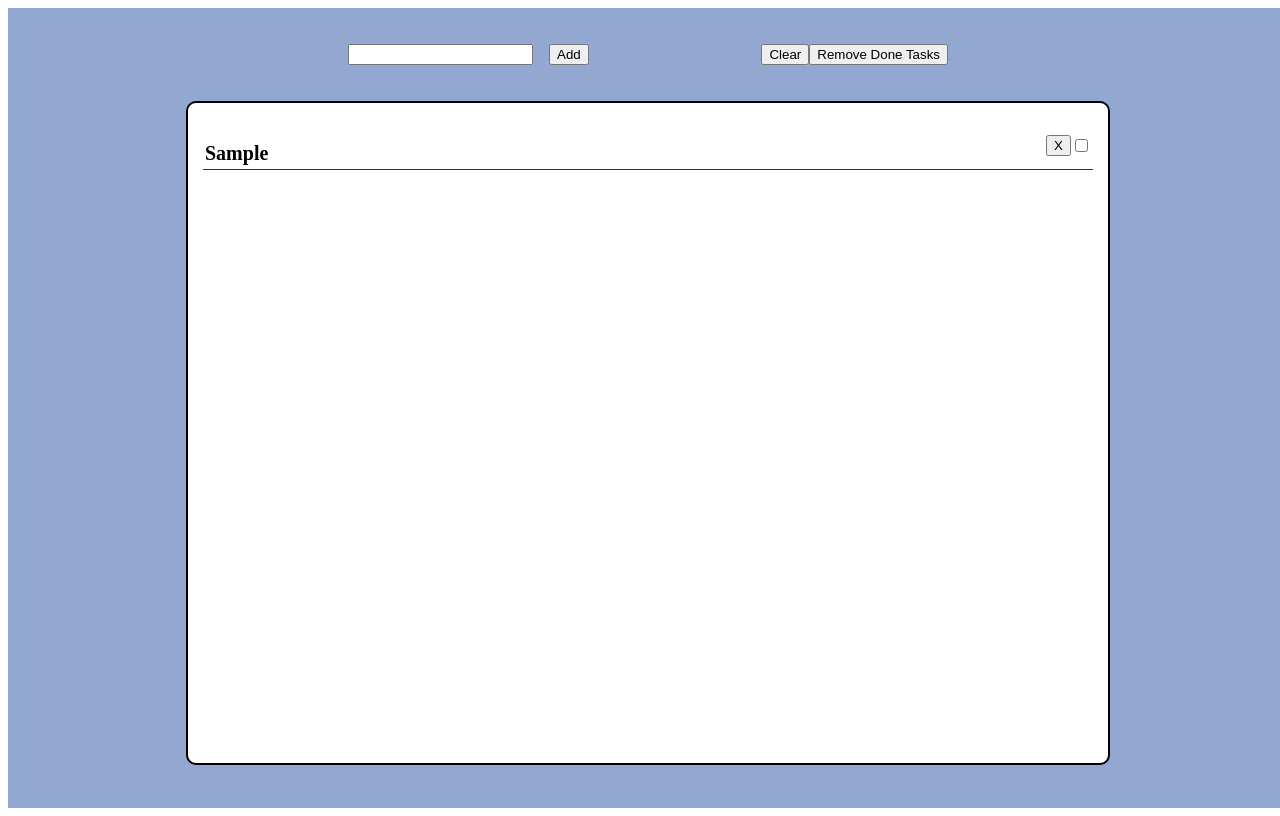
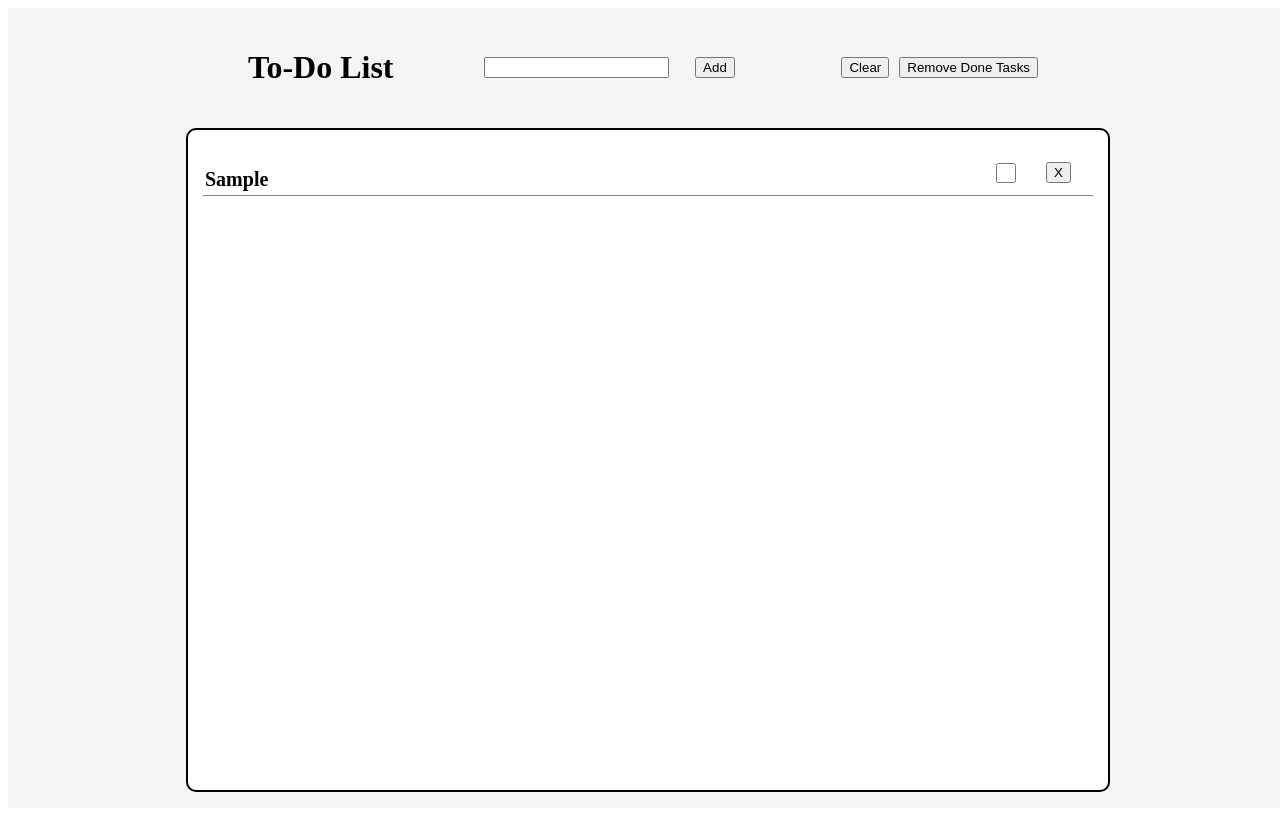
Before and after one commit to UP419/to-do, a React (Vite) app: page / in a window 1280 px wide. Both pictures are taken after typing "Sample" into the empty fields and a click on the button "Add". Built offline with nearby package versions, Linux system fonts and the light colour scheme.

Commit message:
small changes

```diff
--- a/src/App.tsx
+++ b/src/App.tsx
@@ -29,6 +29,12 @@ function App() {
         setInputText(e.target.value);
     }
 
+    const handleKeyDown = (e) => {
+        if (e.key === "Enter") {
+            handleClick();
+        }
+    }
+
     const handleClear = () => {
         setToDoArray([]);
     }
@@ -55,7 +61,8 @@ function App() {
     return (
         <div className="container">
             <div className="header">
-                <input value={inputText} onChange={handleInputChange}/>
+                <h1>To-Do List</h1>
+                <input value={inputText} onChange={handleInputChange} onKeyDown={handleKeyDown}/>
                 <button onClick={handleClick} className="btn2">Add</button>
                 <button onClick={handleClear} className="btn">Clear</button>
                 <button onClick={handleDoneItems}>Remove Done Tasks</button>
@@ -65,8 +72,8 @@ function App() {
                     <div key={item.id} className="list-item">
                         {item.isDone && <h2 className="line-through">{item.item}</h2>}
                         {!item.isDone && <h2>{item.item}</h2>}
+                        <input type="checkbox" onChange={() => handleCheckBoxChange(item)} className="checkbox"/>
                         <button onClick={() => itemDeleteHandler(item.id)} className="delete-button">X</button>
-                        <input type="checkbox" onChange={() => handleCheckBoxChange(item)}/>
                     </div>
                 ))
                 }
--- a/src/index.css
+++ b/src/index.css
@@ -2,7 +2,7 @@
   width: 100vw;
   height: 100vh;
   margin: auto;
-  background-color: #92A8D1;
+  background-color: #f5f5f5;
 }
 
 
@@ -10,8 +10,17 @@
   padding: 20px;
   display: flex;
   align-items: center;
-  max-width: 600px;
+  justify-content: space-between;
+  max-width: 800px;
   margin: 0 auto;
+}
+
+.header > * {
+  margin-right: 10px;
+}
+
+.header h1 {
+  margin-right: auto;
 }
 
 .btn{
@@ -34,14 +43,22 @@
   background-color: white;
 }
 
+.checkbox{
+  margin-left: auto;
+  margin-right: 20px;
+  width: 20px;
+  height: 20px;
+}
+
 .delete-button{
-  margin-left: auto;
+  margin-left: 10px;
+  margin-right: 20px;
 }
 
 .list-item{
   padding: 2px 2px;
   margin: 10px 5px;
-  border-bottom: 1px solid purple;
+  border-bottom: 1px solid #848482;
   display: flex;
   align-items: center;
 }
```
